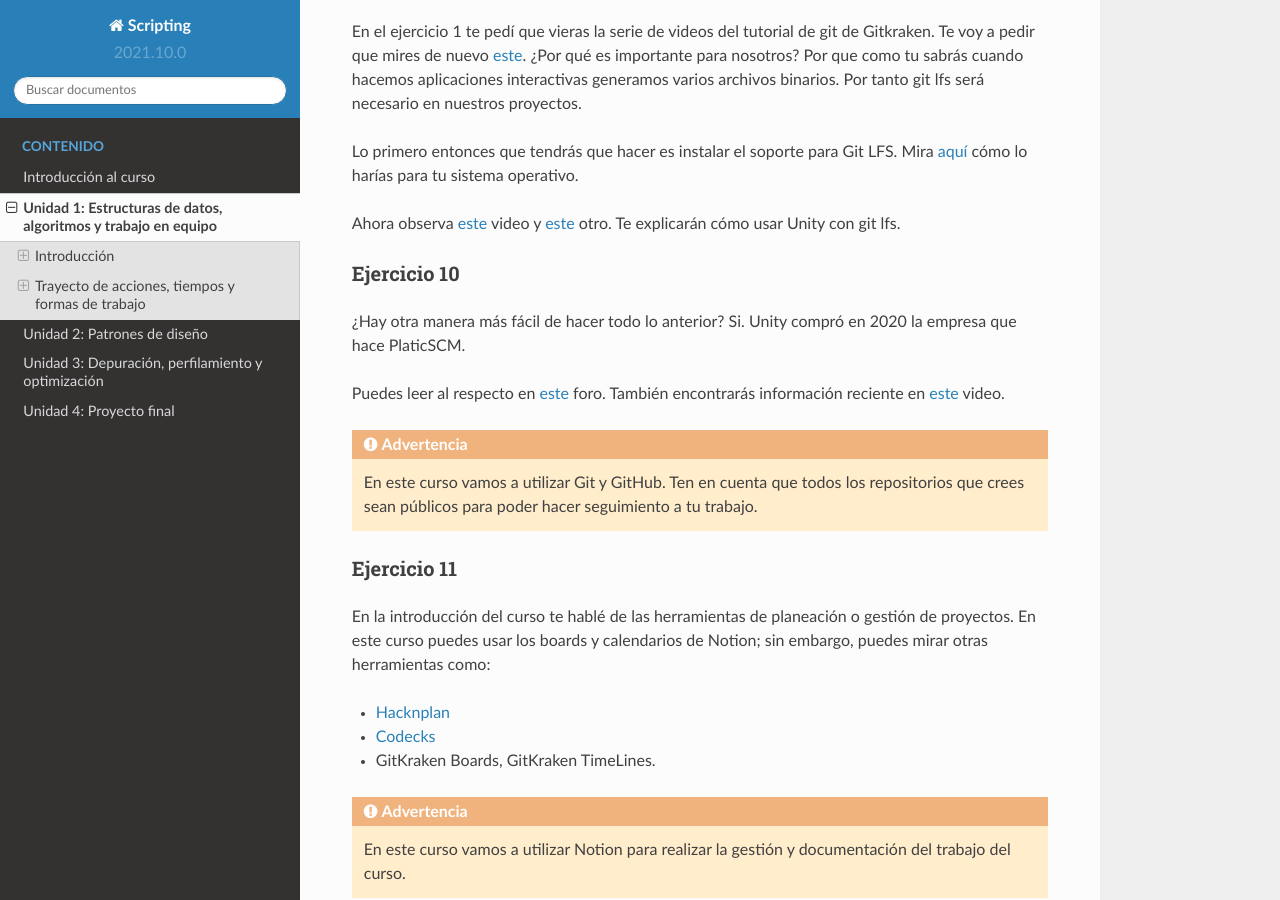
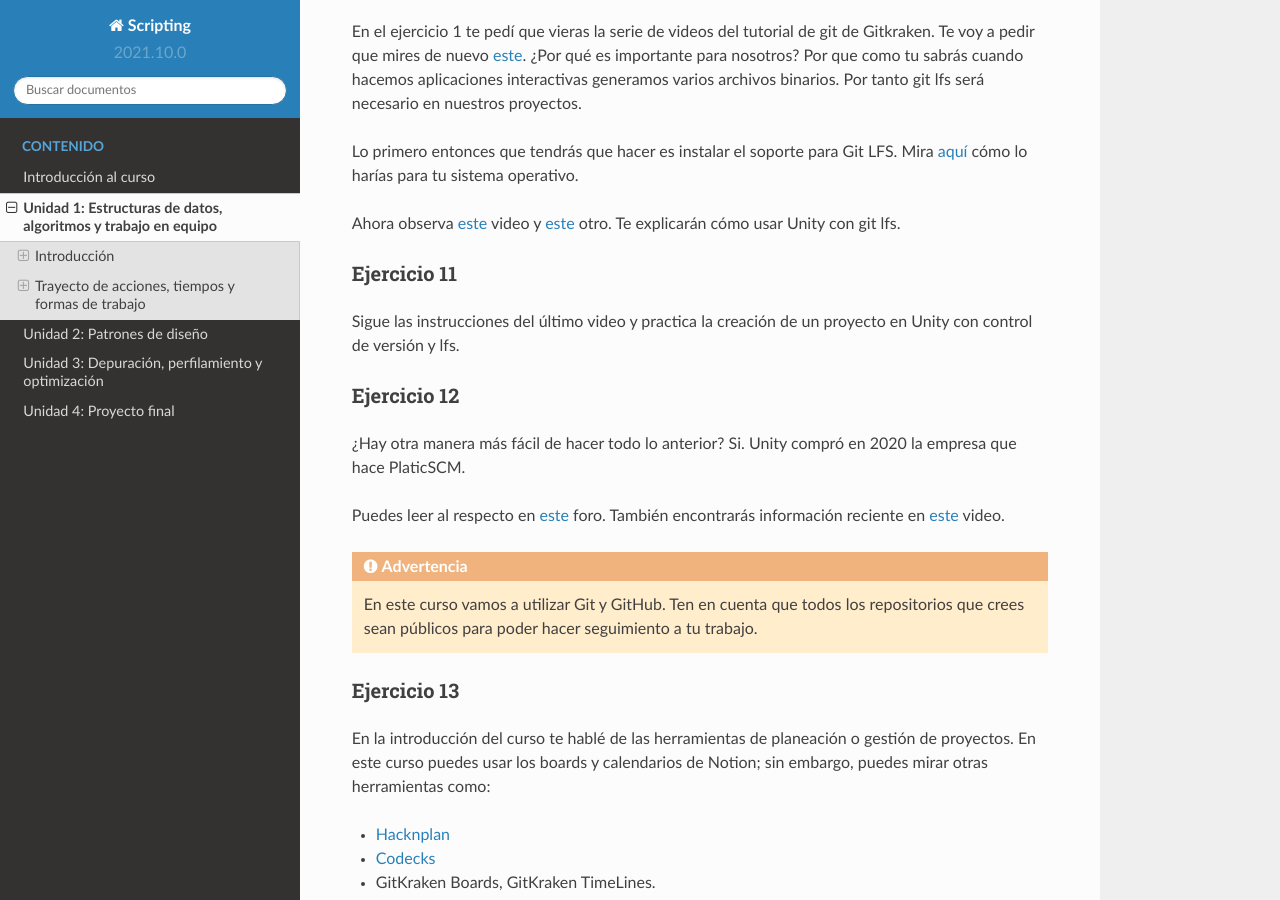
Before and after one commit to juanferfranco/scripting, a Sphinx documentation site: the page built from docs/_unidad1/unidad1.rst, in a window 1280 px wide and 900 px high, scrolled down 3528 px. Built offline with Sphinx 7.4.7 and the Read the Docs theme 2.0.0, drawn with Linux system fonts in a browser that asks for light colours.

Commit message:
add a practice git lfs exercise

```diff
--- a/docs/_unidad1/unidad1.rst
+++ b/docs/_unidad1/unidad1.rst
@@ -185,7 +185,13 @@
 Ahora observa `este <https://youtu.be/LS1VI1Y8WTM>`__ video y `este <https://youtu.be/09McJ2NL7YM>`__
 otro. Te explicarán cómo usar Unity con git lfs.
 
-Ejercicio 10
+Ejercicio 11
+^^^^^^^^^^^^^
+
+Sigue las instrucciones del último video y practica la creación de un proyecto en Unity
+con control de versión y lfs.
+
+Ejercicio 12
 ^^^^^^^^^^^^^
 
 ¿Hay otra manera más fácil de hacer todo lo anterior? Si. Unity compró en 2020 la empresa
@@ -198,7 +204,7 @@
     En este curso vamos a utilizar Git y GitHub. Ten en cuenta que todos
     los repositorios que crees sean públicos para poder hacer seguimiento a tu trabajo.
 
-Ejercicio 11
+Ejercicio 13
 ^^^^^^^^^^^^^^^
 
 En la introducción del curso te hablé de las herramientas de planeación o gestión de
```
